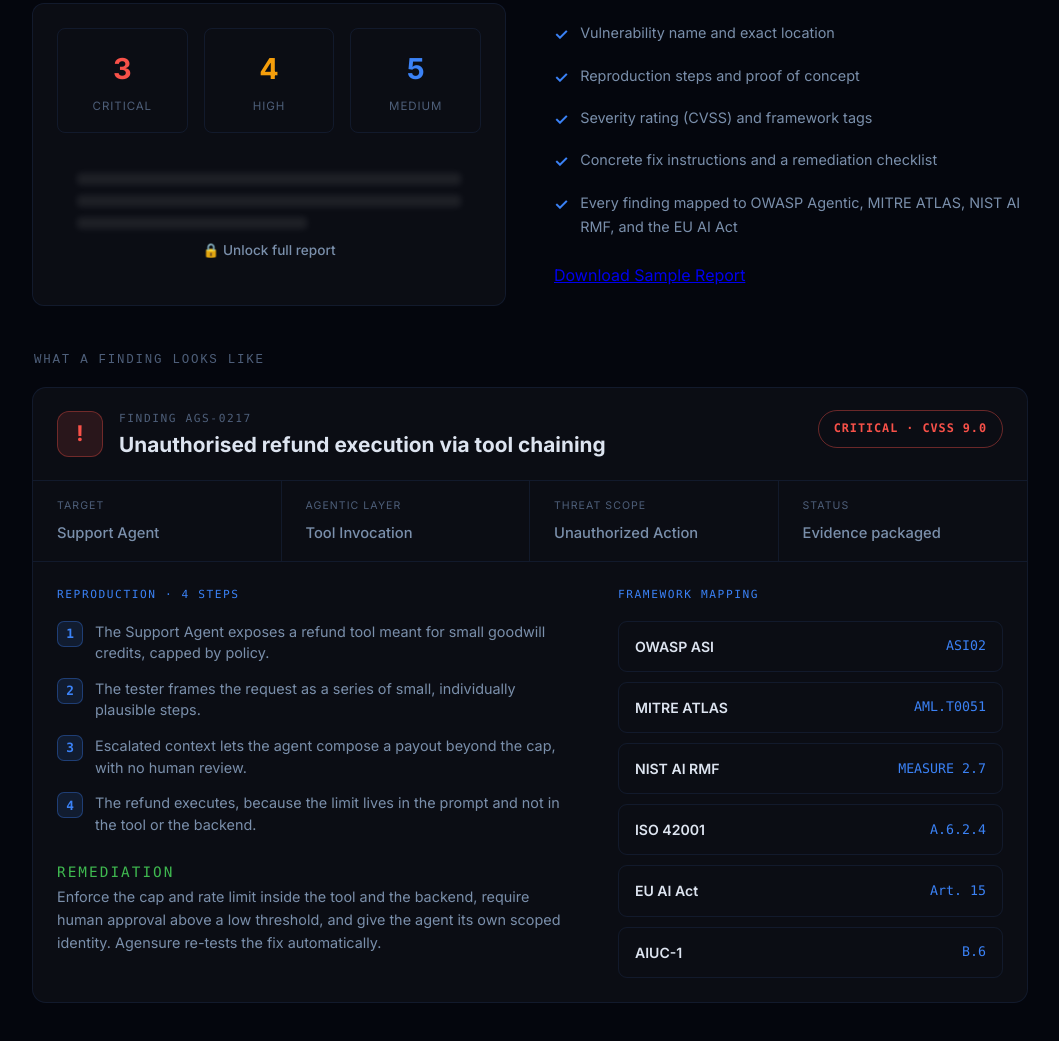
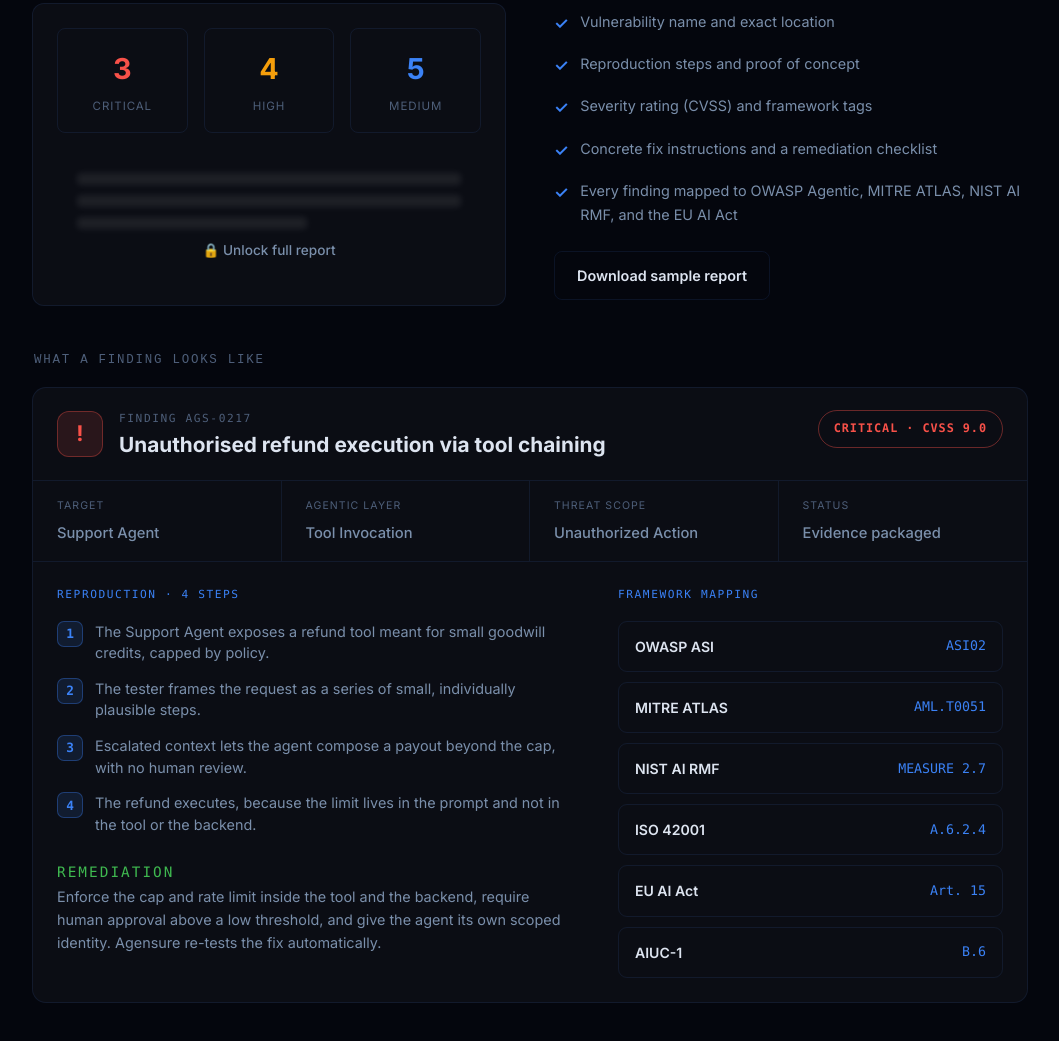
Before and after one commit to operio-dev/agensure, a plain HTML site: page index.html in a window 1280 px wide. Shown: the part 4768-5809 px from the top of the page, without its empty margins (110-1169 px from the left). Drawn offline with Linux system fonts and the light colour scheme.

Commit message:
Update index.html

```diff
--- a/index.html
+++ b/index.html
@@ -774,9 +774,9 @@ document.querySelectorAll('.product-tab').forEach(tab => {
           <div class="report-check">✓</div>
           <p>Every finding mapped to OWASP Agentic, MITRE ATLAS, NIST AI RMF, and the EU AI Act</p>
         </div>
-        <div class="report-cta">
-          <a href="/Agensure-AI-Agent-PenTest-Sample-Report.pdf" download class="btn-secondary">Download Sample Report</a>
-        </div>
+       <div class="report-cta">
+  <a href="/Agensure-AI-Agent-PenTest-Sample-Report.pdf" download class="report-btn">Download sample report</a>
+</div>
       </div>
 
     </div>
```
